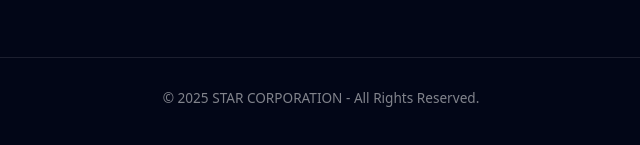
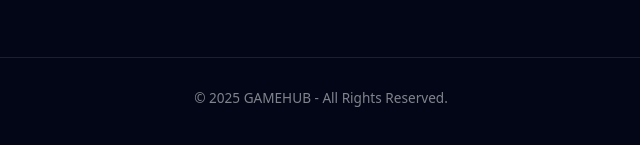
Before and after one commit to novelstar354/game25, a plain HTML site: page index.html in a window 1280 px wide. Shown: the part 197-342 px from the top of the page, 319-959 px from the left. Drawn offline with Linux system fonts and the light colour scheme.

Commit message:
Update index.html

```diff
--- a/index.html
+++ b/index.html
@@ -63,7 +63,7 @@ money:<span id="money"></span>円
 <button onclick="importSave()">📥インポート</button>
 <button onclick="resetSave()">🗑セーブ削除</button>
 <footer>
-       © 2025 STAR CORPORATION - All Rights Reserved.
+       © 2025 GAMEHUB - All Rights Reserved.
    </footer>
 <script>
 const SAVE_KEY="gacha_save_v4";
```
